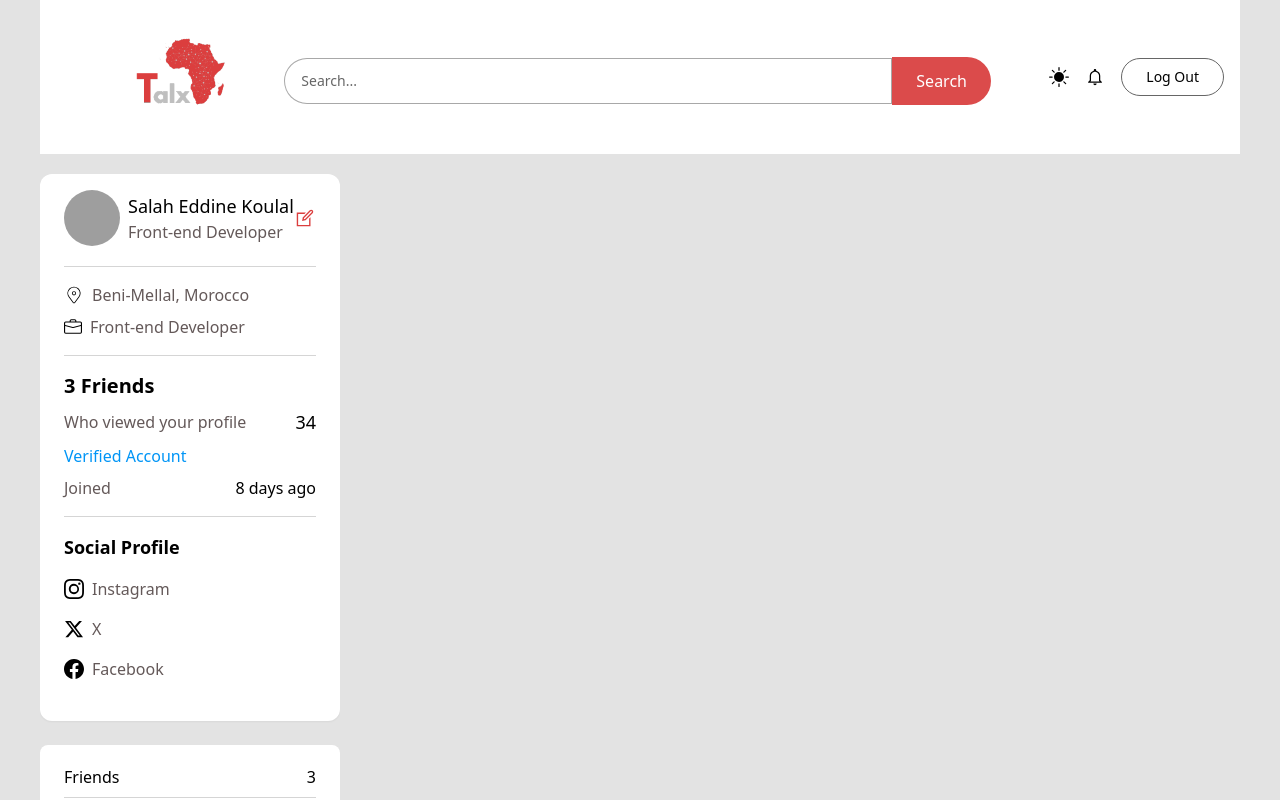
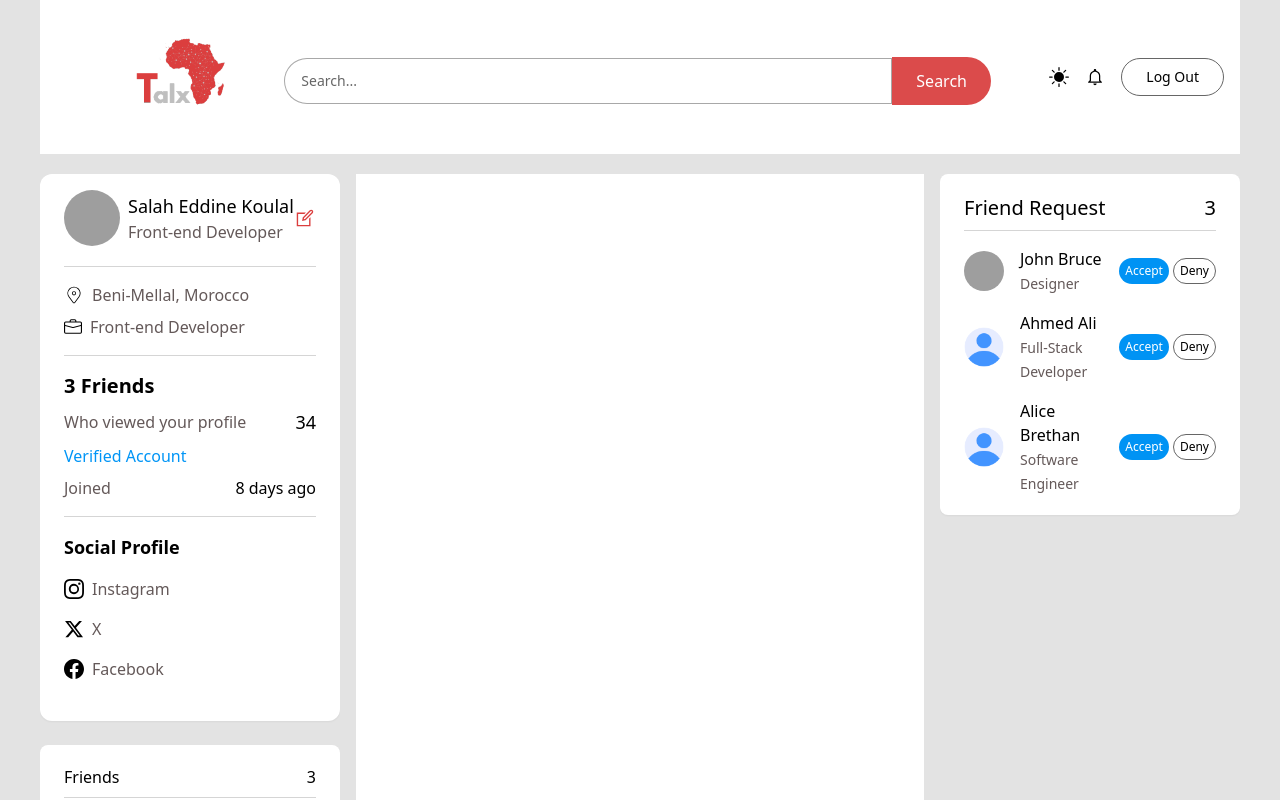
Before and after one commit to salah-koulal/TALX, a React (Vite) app in the folder frontend/: page / in a window 1280 px wide. Built offline with nearby package versions, Linux system fonts and the light colour scheme; grey boxes are pictures that could not be loaded.

Commit message:
🥷🏼 TalxIsLoading

```diff
--- a/frontend/src/assets/data.js
+++ b/frontend/src/assets/data.js
@@ -108,8 +108,9 @@
     firstName: "John",
     lastName: "Bruce",
     email: "john@gmail.com",
+    profession: "Designer",
     profileUrl:
-        "https://res.cloudinary.com/djs3wu5bg/image/upload/v1683874470/cld-sample.jpg",
+      "https://i.pinimg.com/564x/1e/34/ba/1e34bad87cac530bea74c84b79129175.jpg",
   },
   {
     _id: "64df39704180b81adfe41d0b",
@@ -121,8 +122,9 @@
   },
   {
     _id: "64df424b4a4c0d47b5369f65",
-        firstName: "Mohammed",
-        lastName: "Samurai",
+    firstName: "Alice",
+    lastName: "Brethan",
+    profession: "Software Engineer",
     email: "samurai24@gmail.com",
   },
 ];
--- a/frontend/src/components/FriendsCard.jsx
+++ b/frontend/src/components/FriendsCard.jsx
@@ -2,7 +2,9 @@
 import { Link } from "react-router-dom";
 import { NoProfile } from "../assets/idx.js";
 
+
 const FriendsCard = ({ friends }) => {
+
   return (
     <div>
       <div className="w-full bg-primary shadow-sm rounded-lg px-6 py-5">
@@ -23,7 +25,14 @@
                 alt={friend?.firstName}
                 className="w-10 h-10 object-cover rounded-full"
               />
-
+              <div className="flex-1">
+                <p className="text-base font-medium text-ascent-1">
+                  {friend?.firstName} {friend?.lastName}
+                </p>
+                <span className="text-sm text-ascent-2">
+                  {friend?.profession ?? "No Profession"}
+                </span>
+              </div>
             </Link>
           ))}
         </div>
--- a/frontend/src/pages/Home.jsx
+++ b/frontend/src/pages/Home.jsx
@@ -1,31 +1,80 @@
-import React from "react";
+import React, { useState } from "react";
+import { Link } from "react-router-dom";
+import { NoProfile } from "../assets/idx.js";
 import { useSelector } from "react-redux";
-import {
-  FriendsCard,
-  ProfileCard,
-  TopBar,
-} from "../components";
+import { CustomButton, FriendsCard, ProfileCard, TopBar } from "../components";
+import { requests, friends } from "../assets/data";
 
 
 
 const Home = () => {
   const { user } = useSelector((state) => state.user);
+  const [friendRequest, setFriendRequest] = useState(requests);
+  const [suggestedFriends, setSuggestedFriends] = useState(friendRequest);
 
   return (
     <div className="w-full px-20 lg:px-10 pb-20 2xl:px-40 bg-bgColor  h-screen overflow-hidden">
       <TopBar />
 
       <div className="w-full flex gap-2 lg:gap-4 pt-5 pb-10 h-full">
-            {/* LEFT */}
-            <div className="hidden w-1/3 lg:w-1/4 h-full md:flex flex-col gap-6 overflow-y-auto">
-                <ProfileCard user={user} />
-                <FriendsCard friends= {user?.friends}/>
+        {/* LEFT */}
+        <div className="hidden w-1/3 lg:w-1/4 h-full md:flex flex-col gap-6 overflow-y-auto">
+          <ProfileCard user={user} />
+          <FriendsCard friends={user.friends} />
+        </div>
+        {/* CENTER */}
+        <div className="flex-1 h-full bg-primary px-4 flex flex-col gap-6 overflow-y-scroll"></div>
 
+        {/* RIGHT */}
+        <div className="hidden w-1/4 h-full lg:flex flex-col gap-8 overflow-y-auto">
+          {/* Friend Req */}
+          <div className="w-full bg-primary shadow-sm rounded-lg px-6 py-5">
+            <div className="flex items-center justify-between text-xl text-ascent-1 pb-2 border-b border-[#66666645]">
+              <span>Friend Request</span>
+              <span>{friendRequest?.length}</span>
             </div>
-            {/* CENTER */}
-            <div></div>
-            {/* RIGHT */}
-            <div></div>
+            <div className="w-full flex flex-col  gap-4 pt-4">
+              {friendRequest?.map(({ _id, requestFrom: from }) => (
+                <div key={_id} className="flex items-center justify-between">
+                  <Link
+                    to={"/profile" + from._id}
+                    className="w-full flex gap-4 items-center cursor-pointer"
+                  >
+                    <img
+                      src={from?.profileUrl ?? NoProfile}
+                      alt={from?.firstName}
+                      className="w-10 h-10 object-cover rounded-full"
+                    />
+                    <div className="flex-1">
+                      <p className="text-base font-medium text-ascent-1">
+                        {from?.firstName} {from?.lastName}
+                      </p>
+                      <span className="text-sm text-ascent-2">
+                        {from?.profession ?? "No Profession"}
+                      </span>
+                    </div>
+                  </Link>
+
+                  <div className="flex gap-1">
+                    <CustomButton
+                      title="Accept"
+                      containerStyles="bg-[#0093f4] text-xs text-white px-1.5 py-1 rounded-full"
+                    />
+                    <CustomButton
+                      title="Deny"
+                      containerStyles="border border-[#666] text-xs text-ascent-1 px-1.5 py-1 rounded-full"
+                    />
+                  </div>
+                </div>
+              ))}
+            </div>
+          </div>
+
+          {/* Suggested Friends */}
+
+
+
+        </div>
       </div>
     </div>
   );
```
Lines whose indentation alone changed are shown as unchanged.
